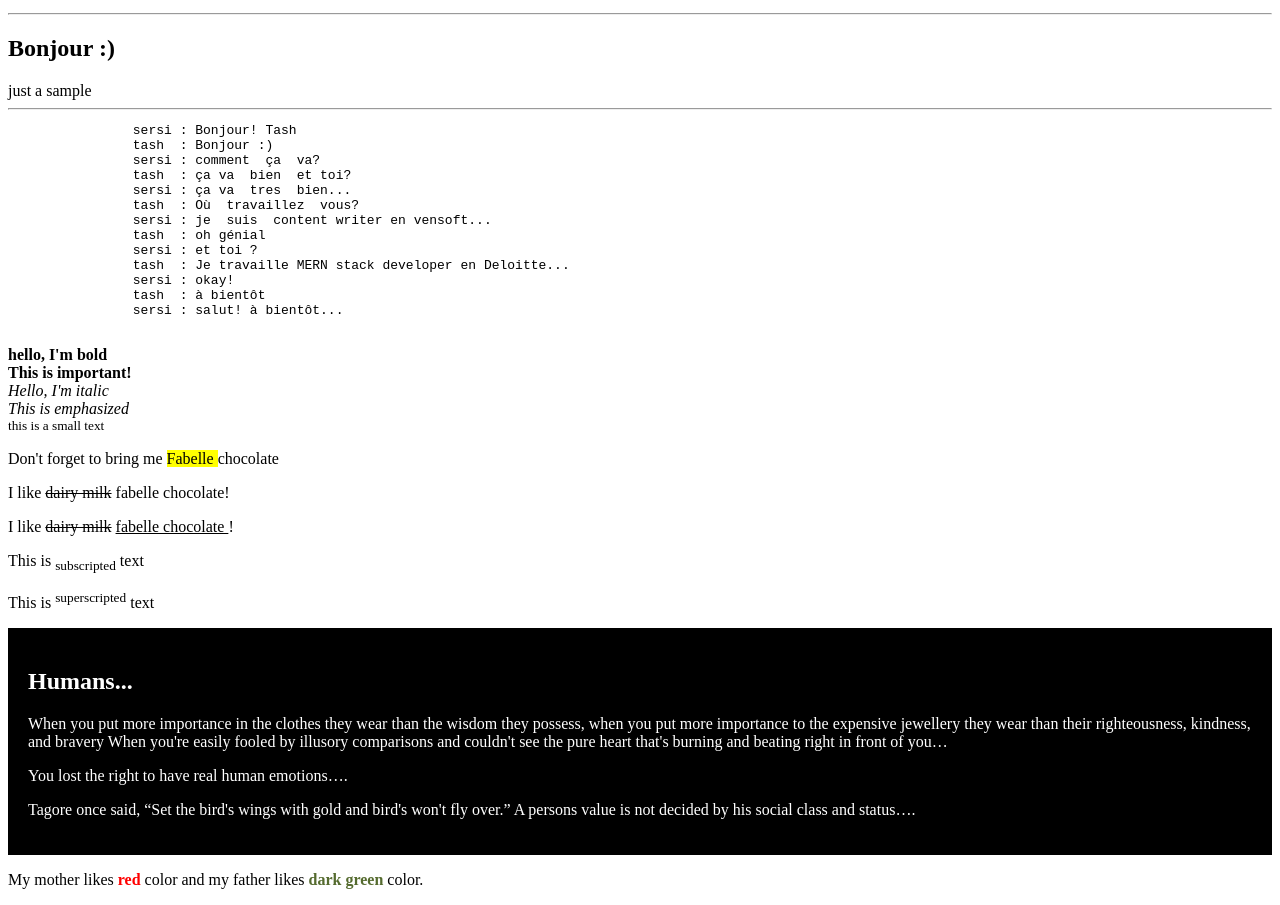
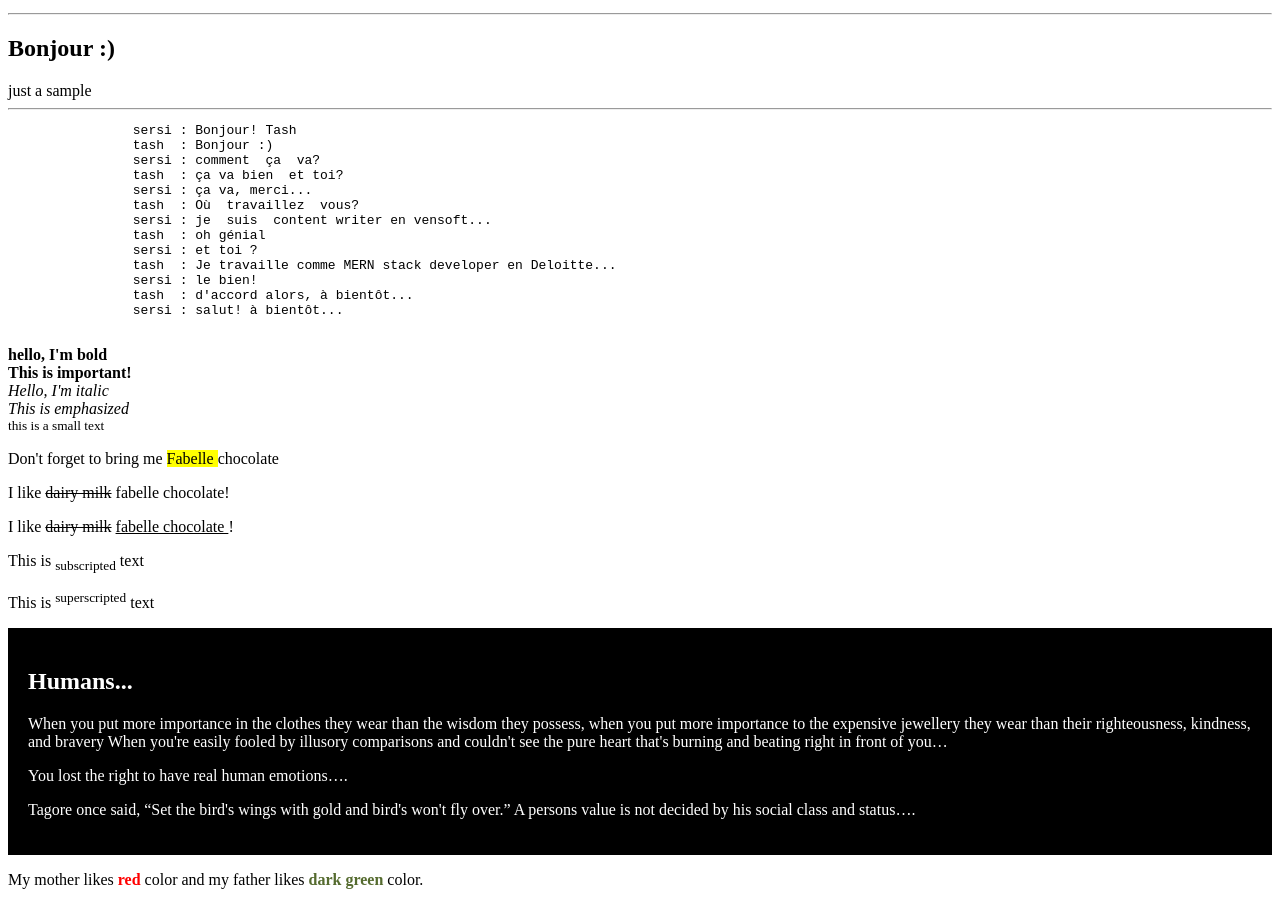
Before and after one commit to tash68/FSD-MERN, a plain HTML site: page basic_ts.html in a window 1280 px wide. Shown: the part 845-1750 px from the top of the page. Drawn offline with Linux system fonts and the light colour scheme.

Commit message:
"random testing"

```diff
--- a/basic_ts.html
+++ b/basic_ts.html
@@ -2,6 +2,9 @@
     <!-- this is my first html page -->
     <!-- to add comment use ctrlk+c -->
     <!-- lang attribute inside the &lt;html&gt; tag, to declare the language of the Web page. This is meant to assist search engines and browsers. -->
+
+ <meta charset="UTF-8">
+ <!-- To display an HTML page correctly, a web browser must know the character set used in the page.This is specified in the 'meta' tag -->
 
     <head>
         <title>hey tash</title>
@@ -73,15 +76,15 @@
                 sersi : Bonjour! Tash
                 tash  : Bonjour :)
                 sersi : comment  ça  va?
-                tash  : ça va  bien  et toi?
-                sersi : ça va  tres  bien...
+                tash  : ça va bien  et toi?
+                sersi : ça va, merci...
                 tash  : Où  travaillez  vous?
                 sersi : je  suis  content writer en vensoft...
                 tash  : oh génial
                 sersi : et toi ?
-                tash  : Je travaille MERN stack developer en Deloitte...
-                sersi : okay!
-                tash  : à bientôt
+                tash  : Je travaille comme MERN stack developer en Deloitte...
+                sersi : le bien!
+                tash  : d'accord alors, à bientôt...
                 sersi : salut! à bientôt...
                 </pre>
                 <!-- The HTML "pre" element defines preformatted text.The text inside a "pre" element is displayed in a fixed-width font (usually Courier), and it preserves both spaces and line breaks -->
```
